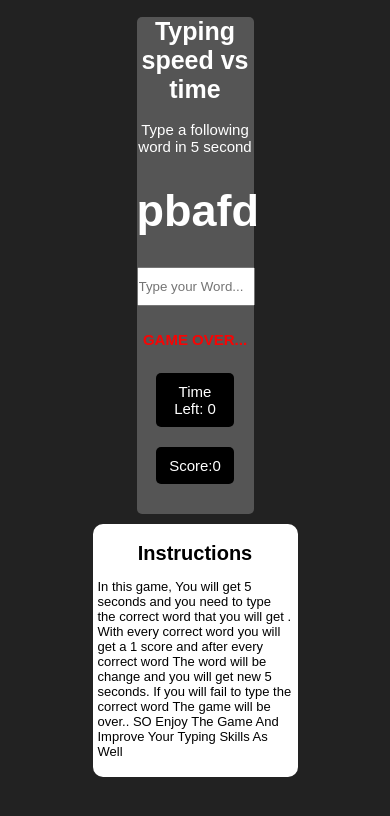
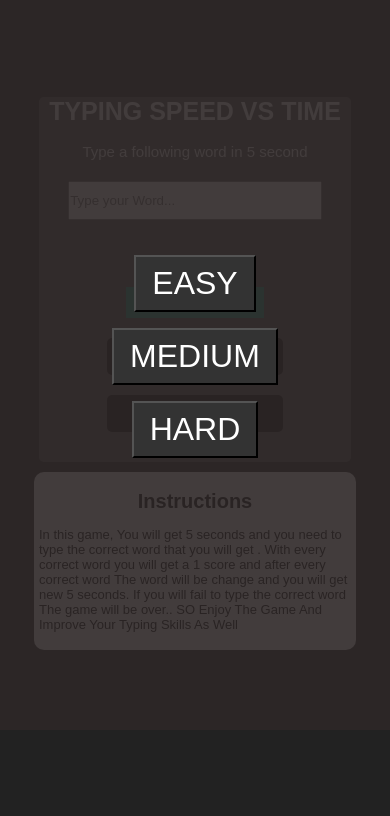
Before and after one commit to sumitsharma3083/Typingskillsgame, a plain HTML site: page index.html in a window 390 px wide. Drawn offline with Linux system fonts and the light colour scheme.

Commit message:
new version

```diff
--- a/index.html
+++ b/index.html
@@ -4,19 +4,28 @@
     <meta charset="UTF-8">
     <meta name="viewport" content="width=device-width, initial-scale=1.0">
     <meta http-equiv="X-UA-Compatible" content="ie=edge">
-    <title>Game-Typing a Word In Certain time</title>
+    <title>Typing skills game</title>
     <link rel="stylesheet" href="style.css">
 </head>
 <body>
+    <div class="level_overlay">
+            <button class="level_btn" level="easy">easy</button>
+            <button class="level_btn" level="medium">medium</button>
+            <button class="level_btn" level="hard">hard</button>
+    </div>
+    <div class="main-wrapper">
         <div id="container">
-         <h1>Typing speed vs time</h1>
+            <h1 style="text-transform: uppercase;">Typing speed vs time</h1>
             <p>Type a following word in 5 second</p>
             <h1 id="word"></h1>
            <input type="text" placeholder="Type your Word..." id="input-field">
            <h5 id="gameover-msg">
               GAME OVER...
            </h5>
-        <p id="showtime-field">Time Left: <span id="time-counter"></span></p>
+
+          <button class="action_btn" value="start">START</button>
+
+           <p id="showtime-field">Time Left: <span id="time-counter"></span> seconds</p>
            <p id="showscore-field">Score:<span id="score"></span></p>
         </div>
 
@@ -27,6 +36,8 @@
                  SO Enjoy The Game And Improve Your Typing Skills As Well
              </p>
          </div>
+    </div>
+
     <script src="script.js">
     </script>
 
--- a/script.js
+++ b/script.js
@@ -2,48 +2,193 @@
 var input_field = document.getElementById('input-field');
 var word = document.getElementById('word');
 var score = 0;
-var counter = 5;
+var counter ;
 var time_counter = document.getElementById('time-counter');
 var myscore = document.getElementById('score');
 var gameover_msg= document.getElementById('gameover-msg');
-time_counter.innerHTML = counter;
 var alphabets = 'abcdefghijklmnopqrstuvwxyz';
 var myword = '';
-var wordLength = 5;
+var wordLength ;
+var counter1 ;
+
+
+
+var level_overlay = document.querySelector('.level_overlay')
+var btn_level = document.querySelectorAll('.level_btn')
+var actionBtn  = document.querySelector('.action_btn')
+
+
+
+
+
+
+
+
+
+
+
+
+
+
+
+       btn_level.forEach(button => {
+           button.addEventListener('click', ()=>{
+                var level = button.getAttribute('level')
+
+
+                   if(level  == 'easy'){
+
+                    wordLength  = 5
+                     counter = 5
+                   }else if(level == 'medium'){
+
+                    wordLength  = 7
+                    counter = 9
+                   }else{
+
+                     wordLength = 10
+                     counter = 12
+                   }
+
+                   level_overlay.style.display = 'none'
+                   time_counter.innerHTML = counter;
+           })
+       });
+
+
+
+
+
+
+
+
+
+
+
+
+
+      actionBtn.addEventListener('click', ()=>{
+
+
+             if(actionBtn.getAttribute('value') ==  'start'){
+                 actionBtn.innerHTML = 'RESET'
+                 actionBtn.setAttribute('value', 'reset')
+
+                 counter1 = counter ;
                  for(var i=0 ; i<wordLength ; i++)
                  {
-        myword += alphabets.charAt((Math.trunc(Math.random()*100))%26);
+                  word.innerHTML += alphabets.charAt((Math.trunc(Math.random()*100))%26);
                  }
-     word.innerHTML = myword;
+
 
                   input_field.onkeyup = function(){
-      if(word.innerHTML == input_field.value)
-      {
-          myword = '';
-          counter = 6;
-          score += 1;
-          input_field.value = '';
+                     myword = input_field.value
+
+
+                     if(myword == word.innerHTML){
+                          word.innerHTML = ''
+                          input_field.value = ''
+                          myword =  ''
+                          counter1  = counter ;
                       for(var i=0 ; i<wordLength ; i++)
                       {
-        myword += alphabets.charAt((Math.trunc(Math.random()*100))%26);
+                       word.innerHTML += alphabets.charAt((Math.trunc(Math.random()*100))%26);
                       }
-          word.innerHTML = myword;
+                       score += 1 ;
+                       myscore.innerHTML = score
                      }
                    }
 
 
-var counterid = setInterval(function(){
+                      var myvar = setInterval(() => {
+                          counter1 -= 1 ;
+                          time_counter.innerHTML = counter1
+                          console.log("hello world.")
+                          if(counter1 == 0){
+                            clearInterval(myvar)
+                            gameover_msg.style.opacity = 1
+                          }
+                      }, 1000);
 
-    counter -= 1;
-    time_counter.innerHTML = counter;
 
-      if(counter == 0)
-      {
 
-          clearInterval(counterid);
-          time_counter.innerHTML = counter;
-          myscore.innerHTML = score;
-          gameover_msg.style.opacity = 1;
-          input_field.value = '';
+
+             }else{
+              actionBtn.innerHTML = 'START'
+              actionBtn.setAttribute('value', 'start')
+
+                 location.reload();
+
              }
- },1000)
+
+
+
+
+
+        //   input_field.onkeyup = function(){
+        //     console.log("do something")
+        // }
+
+
+
+
+
+
+
+
+
+
+
+
+
+
+
+
+
+
+
+
+
+
+
+
+
+    //     for(var i=0 ; i<wordLength ; i++)
+    //     {
+    //         myword += alphabets.charAt((Math.trunc(Math.random()*100))%26);
+    //     }
+    //      word.innerHTML = myword;
+
+    //  input_field.onkeyup = function(){
+    //       if(word.innerHTML == input_field.value)
+    //       {
+    //           myword = '';
+    //           counter = 6;
+    //           score += 1;
+    //           input_field.value = '';
+    //          for(var i=0 ; i<wordLength ; i++)
+    //           {
+    //         myword += alphabets.charAt((Math.trunc(Math.random()*100))%26);
+    //           }
+    //           word.innerHTML = myword;
+    //       }
+    //  }
+
+
+    // var counterid = setInterval(function(){
+
+    //     counter -= 1;
+    //     time_counter.innerHTML = counter;
+
+    //       if(counter == 0)
+    //       {
+
+    //           clearInterval(counterid);
+    //           time_counter.innerHTML = counter;
+    //           myscore.innerHTML = score;
+    //           gameover_msg.style.opacity = 1;
+    //           input_field.value = '';
+    //       }
+    //  },1000)
+
+      })
--- a/style.css
+++ b/style.css
@@ -1,17 +1,23 @@
 body{
+    position: relative;
     margin: 0;
     background-color: #222;
     font-family: Arial, Helvetica, sans-serif;
 }
+
 #container
 {
-    width: 30%;
+    width: 60%;
     margin: auto;
     text-align: center;
     background-color: #555;
     color: #fff;
     border-radius: 5px;
     padding-bottom: 10px;
+
+}
+.main-wrapper{
+    padding: 5rem 0 ;
 }
 #container h1{
     font-size: 25px;
@@ -21,11 +27,21 @@ body{
 }
 #input-field
 {
-    width: 98%;
+    width: 80%;
     padding: 10px 0px;
 
 }
-
+.action_btn{
+    padding: .5rem 3rem;
+    outline: none;
+    cursor: pointer;
+    background-color: #10A881;
+    border: none;
+    color: #fff;
+}
+.action_btn:hover{
+    transform: scale(1.2);
+}
 #showtime-field
 {
   background-color: #000;
@@ -46,7 +62,7 @@ body{
 {
     color: #f70505;
     font-size: 15px;
- opacity: 0;
+    opacity: 0;
 }
 #instruction-container
 {
@@ -56,7 +72,7 @@ body{
     background-color: #fff;
     padding: 5px;
     border-radius: 10px;
-    margin-top: 10px;
+    margin-top: 3rem;
 }
 #instruction-container h1{
     text-align: center;
@@ -69,5 +85,54 @@ body{
 
 #word
 {
-    font-size: 45px !important;
+    font-size: 6rem !important;
 }
+
+.level_overlay{
+    position: absolute;
+    width: 100%;
+    height: 100%;
+     background: rgba(46, 39, 39, 0.9) ;
+    display: flex;
+    flex-direction: column;
+    justify-content: center;
+    align-items: center;
+}
+.level_overlay > button{
+    font-size: 2rem;
+    background: #333;
+    color: #fff ;
+    text-transform: uppercase;
+    padding: .5rem 1rem;
+    margin-bottom: 1rem;
+    cursor: pointer;
+}
+
+@media(max-width : 950px){
+    #container
+    {
+        width: 80%;
+        margin: auto;
+        text-align: center;
+        background-color: #555;
+        color: #fff;
+        border-radius: 5px;
+        padding-bottom: 10px;
+
+    }
+    #instruction-container
+     {
+    width: 80%;
+    margin: auto;
+    text-align: left;
+    background-color: #fff;
+    padding: 5px;
+    border-radius: 10px;
+    margin-top: 10px;
+   }
+   #word
+{
+    font-size: 2rem !important;
+}
+
+}
```
Lines whose indentation alone changed are shown as unchanged.
